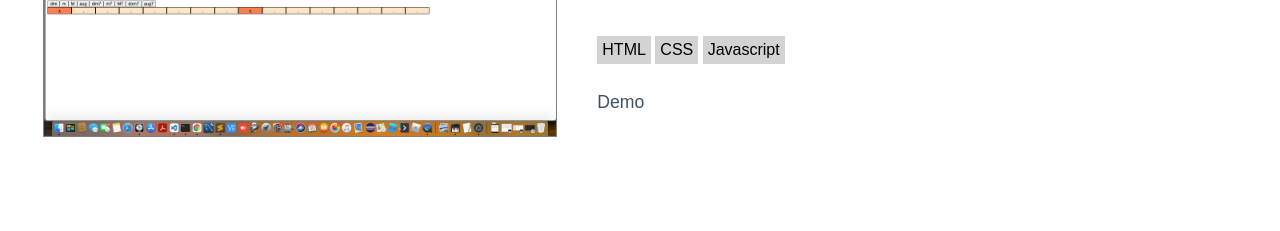
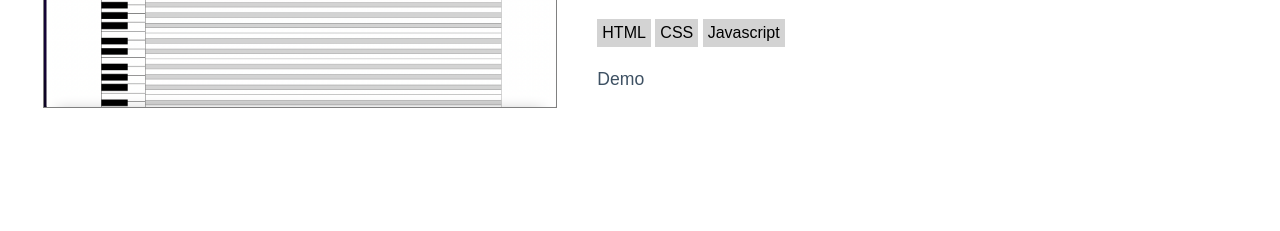
Before and after one commit to andresaunders/portfolio-website, a plain HTML site: page projects.html in a window 1280 px wide. Shown: the part 272-503 px from the top of the page. Drawn offline with Linux system fonts and the light colour scheme.

Commit message:
Update improv screenshot in projects.html

```diff
--- a/projects.html
+++ b/projects.html
@@ -16,7 +16,7 @@
             <div class='non-hover-project'>
                 <div class='screenshot-links'>
                     <a href=''>
-                        <img class='screenshot' src='images/improv_sc.png'>
+                        <img class='screenshot' src='images/improv-sc-2.png'>
                     </a>
                 </div>
                 <div class='improv project-description'>
```
